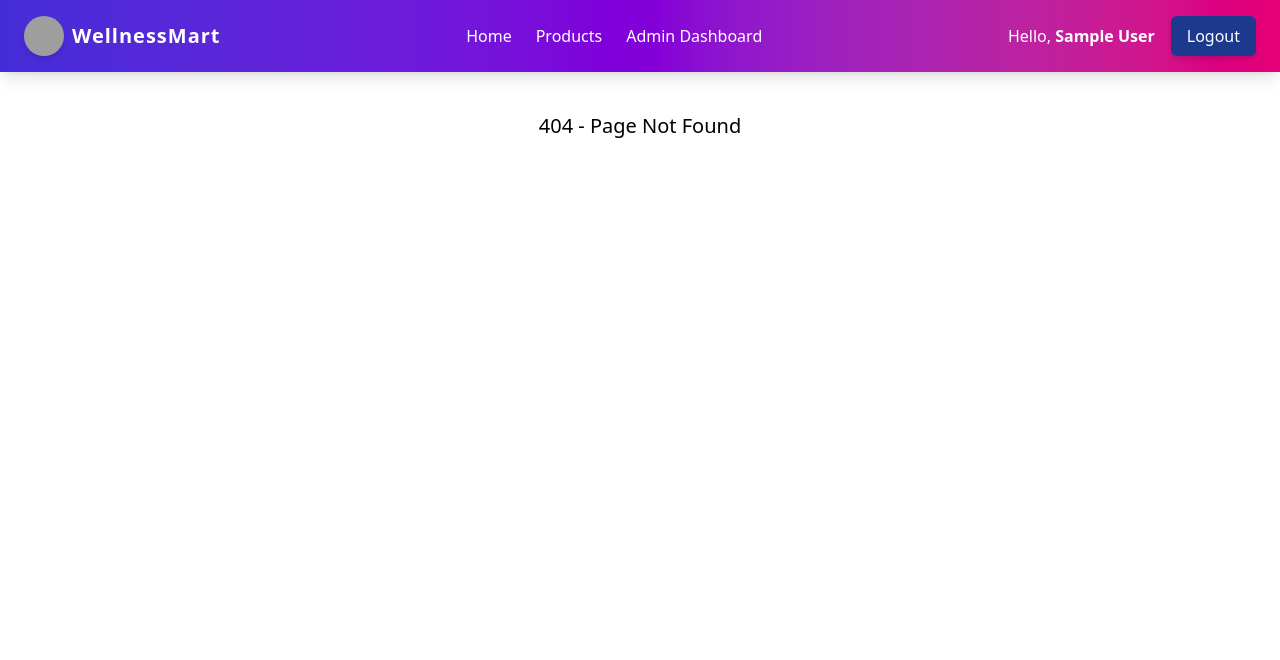
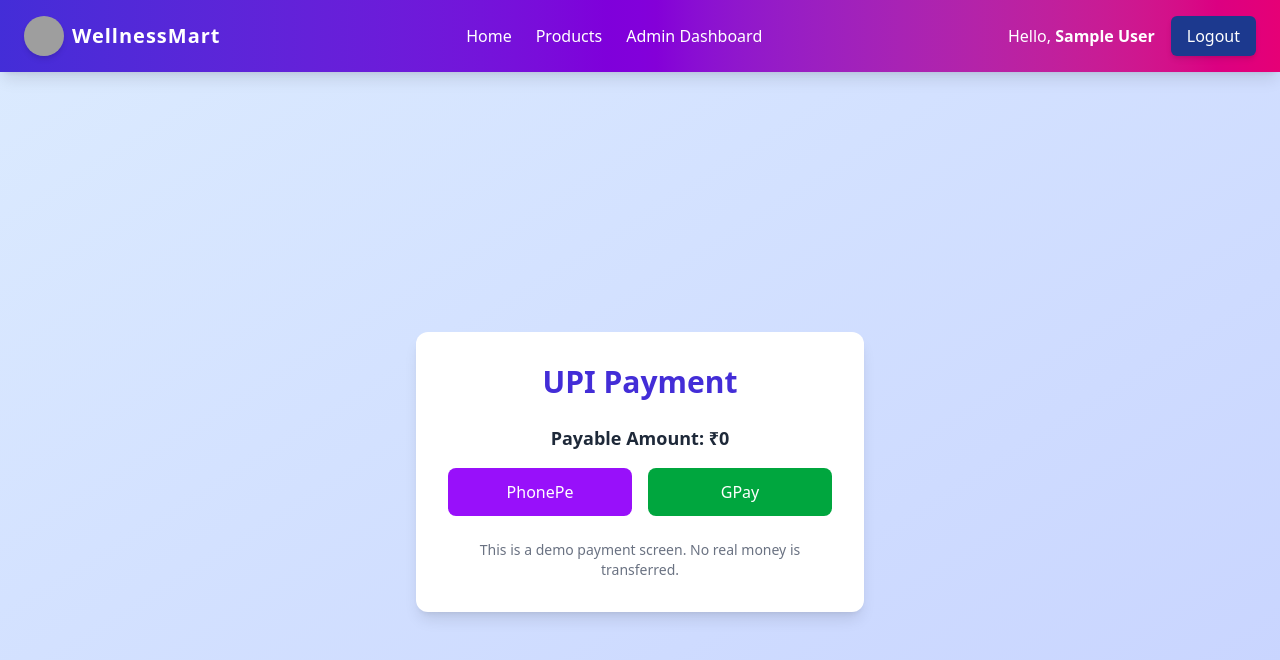
Before and after one commit to nithinmudhiraj7799/EcommerceProjectFrontend, a React (Vite) app: page /payment in a window 1280 px wide. Before the commit this address had no page. Shown: the top 660 px of the page. Built offline with nearby package versions, Linux system fonts and the light colour scheme; sample sign-in values are in the browser's storage; grey boxes are pictures that could not be loaded.

Commit message:
added payment page

```diff
--- a/src/App.jsx
+++ b/src/App.jsx
@@ -27,6 +27,7 @@ import Footer from "./components/Footer";
 import AddressForm from "./pages/Address/AddressForm";
 import ViewOrder from "./pages/ViewOrder";
 import PlaceOrder from "./pages/Order/PlaceOrder";
+import DummyPaymentPage from "./pages/Payments/DummyPaymentPage";
 
 function App() {
   return (
@@ -77,6 +78,15 @@ function App() {
               </PrivateRoute>
             }
           />
+          <Route
+  path="/payment"
+  element={
+    <PrivateRoute>
+      <DummyPaymentPage/>
+    </PrivateRoute>
+  }
+/>
+
           <Route
             path="/my-orders"
             element={
--- a/src/pages/CheckoutPage.jsx
+++ b/src/pages/CheckoutPage.jsx
@@ -1,8 +1,8 @@
-// src/CheckoutPage.js
 import React, { useEffect, useState } from "react";
 import axios from "axios";
 import { ToastContainer, toast, Slide } from "react-toastify";
 import "react-toastify/dist/ReactToastify.css";
+import { useNavigate } from "react-router-dom"; // ✅ Add this
 
 const CheckoutPage = () => {
   const [address, setAddress] = useState(null);
@@ -10,6 +10,8 @@ const CheckoutPage = () => {
   const [loading, setLoading] = useState(true);
 
   const BASE_URL = "https://ecommerceprojectbackend-em29.onrender.com";
+
+  const navigate = useNavigate(); // ✅ Initialize
 
   useEffect(() => {
     const fetchData = async () => {
@@ -32,9 +34,22 @@ const CheckoutPage = () => {
           headers: { Authorization: `Bearer ${token}` },
         });
 
-        setAddress(addressRes.data[0] || null);
+        console.log("📦 Address Response:", addressRes.data);
+
+        const fetchedAddress = Array.isArray(addressRes.data)
+          ? addressRes.data[0]
+          : addressRes.data;
+
+        if (fetchedAddress && fetchedAddress._id) {
+          setAddress(fetchedAddress);
+        } else {
+          setAddress(null);
+          console.warn("⚠️ No valid address found in response.");
+        }
+
         setCartItems(JSON.parse(localStorage.getItem("cart")) || []);
       } catch (error) {
+        console.error("❌ Error fetching checkout data:", error);
         toast.error("❌ Error fetching checkout data", {
           position: "top-right",
           autoClose: 1500,
@@ -80,6 +95,9 @@ const CheckoutPage = () => {
 
       localStorage.removeItem("cart");
       setCartItems([]);
+
+      // ✅ Navigate to payment page
+navigate(`/payment?amount=${getTotalPrice()}`)
     } catch {
       toast.error("❌ Failed to place order.", {
         position: "top-right",
--- a/src/pages/LoginPage.jsx
+++ b/src/pages/LoginPage.jsx
@@ -5,13 +5,13 @@ import { AuthContext } from "../context/AuthContext";
 
 const LoginPage = () => {
   const [form, setForm] = useState({ email: "", password: "" });
-  const [error, setError] = useState(""); // 🔴 Error state
+  const [error, setError] = useState("");
   const navigate = useNavigate();
   const { login } = useContext(AuthContext);
 
   const handleChange = (e) => {
     setForm({ ...form, [e.target.name]: e.target.value });
-    setError(""); // Clear error when user types
+    setError("");
   };
 
   const handleSubmit = async (e) => {
--- a/src/pages/Order/PlaceOrder.jsx
+++ b/src/pages/Order/PlaceOrder.jsx
@@ -35,7 +35,7 @@ const PlaceOrder = () => {
           },
         });
 
-        console.log("📦 Fetched Addresses:", data);
+        // console.log("📦 Fetched Addresses:", data);
         setAddresses(data);
       } catch (err) {
         console.error("❌ Failed to fetch addresses:", err);
@@ -92,7 +92,7 @@ const PlaceOrder = () => {
 
       setMessage("✅ Order placed successfully! Redirecting to payment...");
       setTimeout(() => {
-        navigate("/payment");
+        navigate("navigate(`/payment?amount=${totalPrice.toFixed(2)}`)");
       }, 2000);
     } catch (error) {
       console.error("❌ Order Placement Error:", error);
--- /dev/null
+++ b/src/pages/Payments/DummyPaymentPage.jsx
@@ -0,0 +1,72 @@
+import React, { useEffect, useState } from "react";
+import { useLocation, useNavigate } from "react-router-dom";
+import Swal from "sweetalert2";
+import "sweetalert2/dist/sweetalert2.min.css";
+
+const DummyPaymentPage = () => {
+  const location = useLocation();
+  const navigate = useNavigate();
+  const [amount, setAmount] = useState(0);
+
+  useEffect(() => {
+    const queryParams = new URLSearchParams(location.search);
+    const amt = queryParams.get("amount");
+    if (amt) {
+      setAmount(Number(amt));
+    }
+  }, [location]);
+
+  const handlePayment = () => {
+    Swal.fire({
+      title: "Processing Payment...",
+      timer: 1500,
+      didOpen: () => {
+        Swal.showLoading();
+      },
+    }).then(() => {
+      Swal.fire({
+        icon: "success",
+        title: "Payment Successful 🎉",
+        text: `You paid ₹${amount}`,
+        confirmButtonText: "Go to Home",
+      }).then(() => {
+        navigate("/dashboard");
+      });
+    });
+  };
+
+  return (
+    <div className="min-h-screen flex items-center justify-center bg-gradient-to-br from-blue-100 to-indigo-200 p-4">
+      <div className="bg-white p-8 rounded-xl shadow-lg w-full max-w-md">
+        <h2 className="text-3xl font-bold text-center text-indigo-700 mb-6">
+          UPI Payment
+        </h2>
+
+        <p className="text-center text-lg font-semibold text-gray-800 mb-4">
+          Payable Amount: ₹{amount}
+        </p>
+
+        <div className="grid grid-cols-2 gap-4 mb-6">
+          <button
+            onClick={handlePayment}
+            className="bg-purple-600 text-white py-3 rounded-lg hover:bg-purple-700"
+          >
+            PhonePe
+          </button>
+          <button
+            onClick={handlePayment}
+            className="bg-green-600 text-white py-3 rounded-lg hover:bg-green-700"
+          >
+            GPay
+          </button>
+        </div>
+
+        <p className="text-sm text-center text-gray-500">
+          This is a demo payment screen. No real money is transferred.
+        </p>
+      </div>
+    </div>
+  );
+};
+
+export default DummyPaymentPage;
--- a/src/pages/ProductListPage.jsx
+++ b/src/pages/ProductListPage.jsx
@@ -150,6 +150,12 @@ const ProductListPage = () => {
                 🛒 Add to Cart
               </button>
               <button
+                onClick={() => navigate("/cart")}
+                className="bg-purple-500 hover:bg-purple-600 text-white px-4 py-1.5 rounded-lg text-sm font-semibold shadow-sm transition"
+              >
+                🛒
+              </button>
+              <button
                 onClick={() => navigate(`/product/${product._id}`)}
                 className="bg-blue-500 hover:bg-blue-600 text-white px-4 py-2 rounded-lg shadow-md transition"
               >
```
